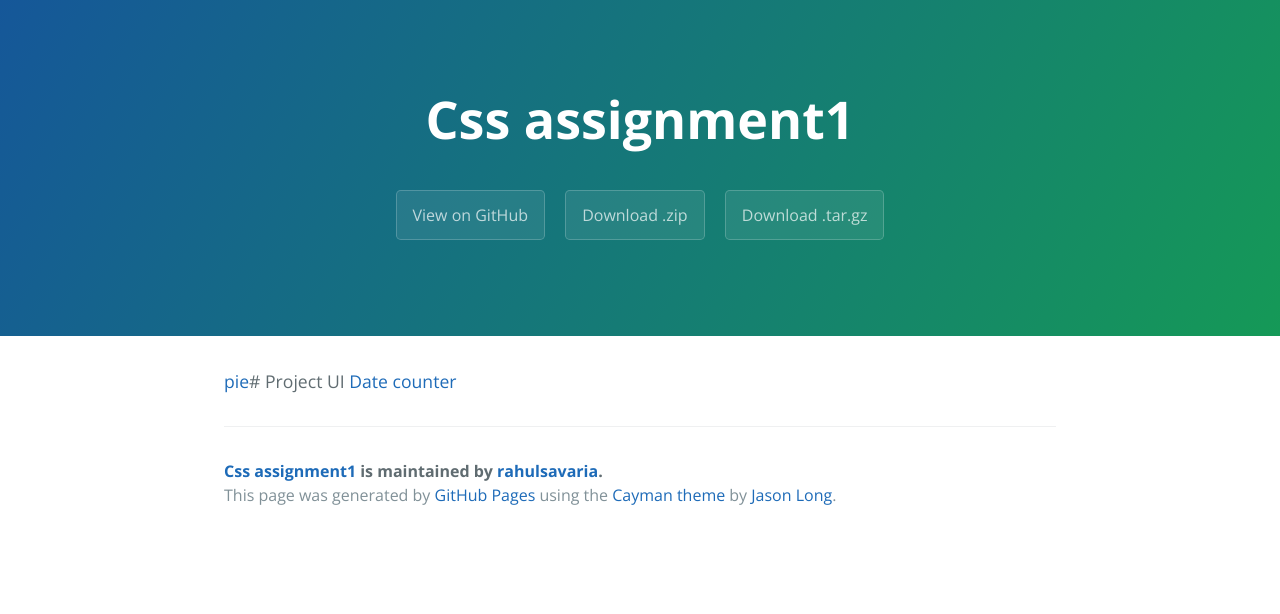
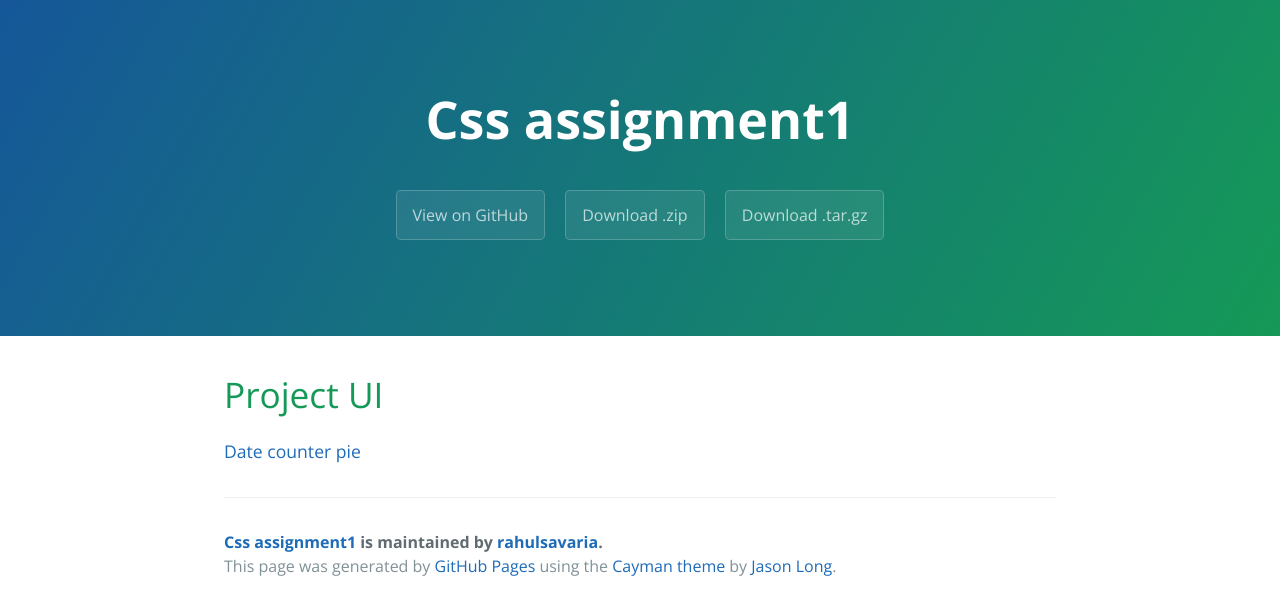
Before and after one commit to rahulsavaria/css_assignment1, a plain HTML site: page index.html in a window 1280 px wide. Drawn offline with nearby package versions, Linux system fonts and the light colour scheme.

```diff
--- a/index.html
+++ b/index.html
@@ -19,8 +19,11 @@
     </section>
 
     <section class="main-content">
-      <p><a href="html/pie.html">pie</a># Project UI
-<a href="html/date.html">Date counter</a> </p>
+      <h1>
+<a id="project-ui" class="anchor" href="#project-ui" aria-hidden="true"><span aria-hidden="true" class="octicon octicon-link"></span></a>Project UI</h1>
+
+<p><a href="html/date.html">Date counter</a>
+<a href="html/pie.html">pie</a></p>
 
       <footer class="site-footer">
         <span class="site-footer-owner"><a href="https://github.com/rahulsavaria/css_assignment1">Css assignment1</a> is maintained by <a href="https://github.com/rahulsavaria">rahulsavaria</a>.</span>
--- a/params.json
+++ b/params.json
@@ -1 +1 @@
-{"name":"Css assignment1","tagline":"","body":"[pie](html/pie.html)# Project UI\r\n[Date counter](html/date.html) ","google":"","note":"Don't delete this file! It's used internally to help with page regeneration."}
+{"name":"Css assignment1","tagline":"","body":"# Project UI\r\n[Date counter](html/date.html) \r\n[pie](html/pie.html)","google":"","note":"Don't delete this file! It's used internally to help with page regeneration."}
```
